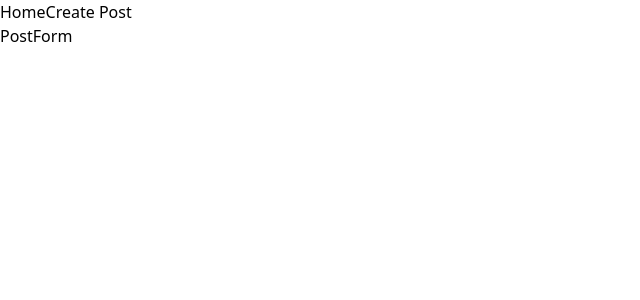
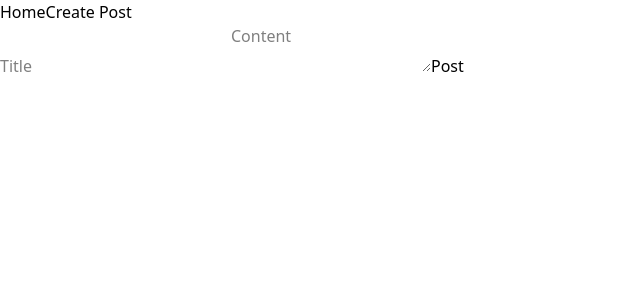
Before and after one commit to fufex3934/codsoft3, a React (Vite) app: page /create in a window 1280 px wide. Shown: the top 300 px of the page, without its empty margins (0-640 px from the left). Built offline with nearby package versions, Linux system fonts and the light colour scheme.

Commit message:
add pages

```diff
--- a/src/components/PostForm.jsx
+++ b/src/components/PostForm.jsx
@@ -1,7 +1,21 @@
-import React from 'react'
+import React, { useState } from 'react'
 
 export default function PostForm() {
+    const [title,setTitle ] = useState("");
+    const [content,setContent] = useState("");
   return (
-    <div>PostForm</div>
+    <form>
+        <input type="text"
+        placeholder='Title'
+        value={title}
+        onChange={(e)=>setTitle(e.target.value)}
+         />
+         <textarea
+         value={content}
+         placeholder='Content'
+         onChange={(e)=>setContent(e.target.value)}
+         />
+         <button type='submit'>Post</button>
+    </form>
   )
 }
--- /dev/null
+++ b/src/pages/CreatePost.jsx
@@ -0,0 +1,7 @@
+import React from 'react'
+
+export default function CreatePost() {
+  return (
+    <div>CreatePost</div>
+  )
+}
--- /dev/null
+++ b/src/pages/Home.jsx
@@ -0,0 +1,7 @@
+import React from 'react'
+
+export default function Home() {
+  return (
+    <div>Home</div>
+  )
+}
--- /dev/null
+++ b/src/pages/PostDetail.jsx
@@ -0,0 +1,7 @@
+import React from 'react'
+
+export default function PostDetail() {
+  return (
+    <div>PostDetail</div>
+  )
+}
```
